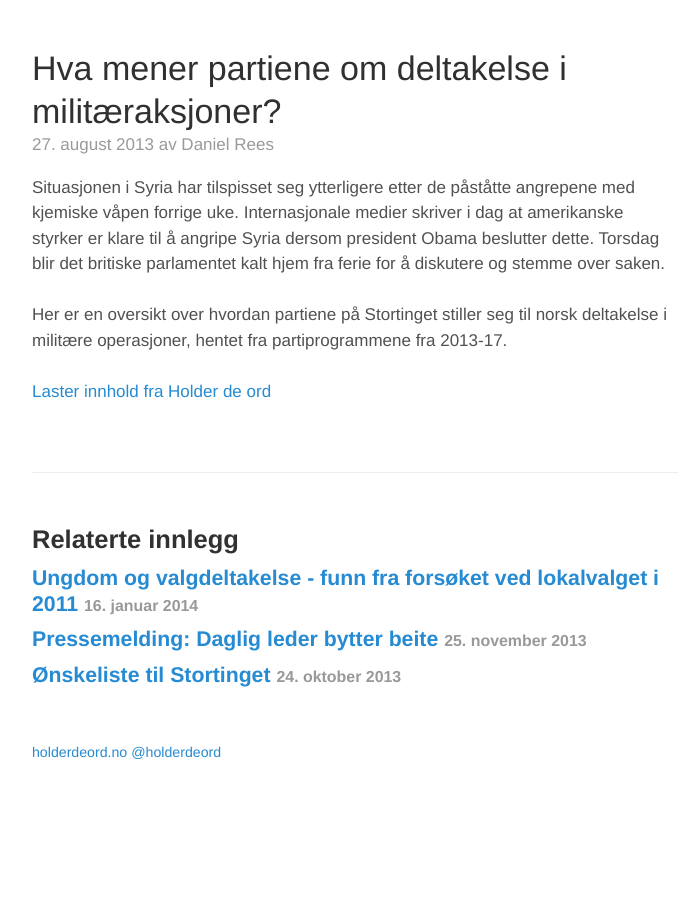
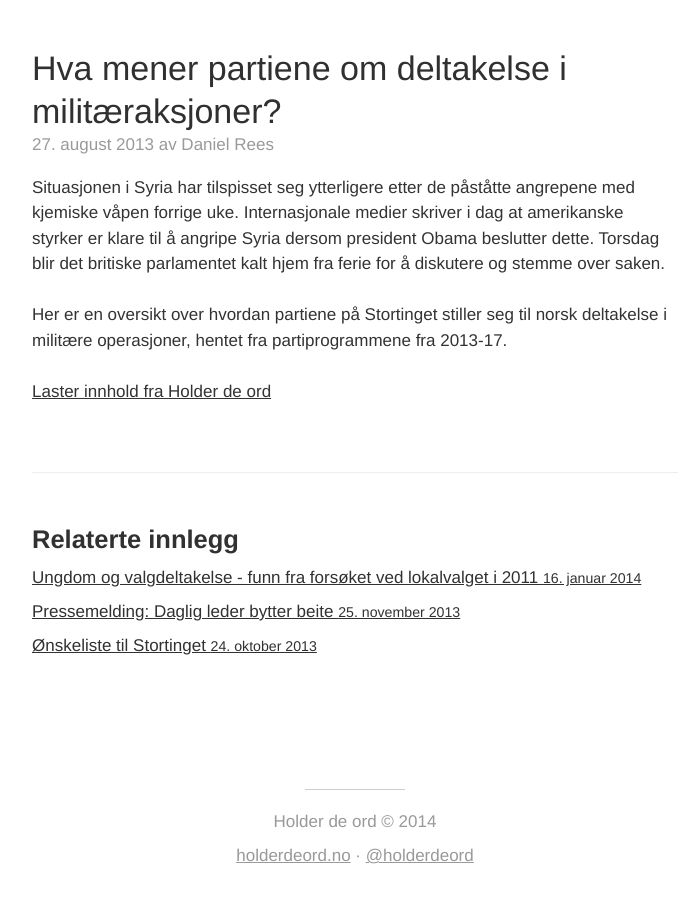
Before and after one commit to holderdeord/hdo-blog, a Jekyll site: the page built from _posts/2013-08-27-hva-mener-partiene-om-deltakelse-i.html, in a window 1280 px wide, cut to the strip 237-1156 px from the top of the page. Shown: the top 903 px of the strip, without its empty margins (285-982 px from the left). Built offline with Jekyll 4.4.1, drawn with Linux system fonts in a browser that asks for light colours; nearby versions of some CDN libraries; a script that is not in the unit is left out; before the commit the page ends 1002 px from its top, so only the background shows below that.

Commit message:
Added archive. Displaying archive on front page. Displaying only one post on the front page. Updating style.

```diff
--- a/_config.yml
+++ b/_config.yml
@@ -6,7 +6,7 @@
 title:            Holder de ord
 tagline:          Blogg
 url:              https://holderdeord.github.io/hdo-blog
-paginate:         3
+paginate:         1
 paginate_path:    "page/:num"
 baseurl:          "/"
 author:
--- a/_includes/footer.html
+++ b/_includes/footer.html
@@ -1,6 +1,7 @@
-<footer class="footer">
-  <small>
-    <a href="{{ site.author.url }}" alt="Holder de ord">holderdeord.no</a>
-    <a href="https://twitter.com/{{ site.author.twitter }}/" alt="{{ site.title }} på Twitter">@{{ site.author.twitter }}</a>
-  </small>
+<footer class="site-footer">
+    <h5>Holder de ord &copy; 2014</h5>
+    <div>
+      <a href="{{ site.author.url }}" alt="Holder de ord">holderdeord.no</a> ·
+      <a href="https://twitter.com/{{ site.author.twitter }}/" alt="{{ site.title }} på Twitter">@{{ site.author.twitter }}</a>
+    </div>
 </footer>
--- a/public/css/poole.css
+++ b/public/css/poole.css
@@ -61,29 +61,14 @@
 }
 
 body {
-  color: #515151;
-  background-color: #fff;
+  color: #333;
   -webkit-text-size-adjust: 100%;
       -ms-text-size-adjust: 100%;
 }
 
 /* No `:visited` state is required by default (browsers will use `a`) */
 a {
-  color: #268bd2;
-  text-decoration: none;
-}
-a strong {
   color: inherit;
-}
-/* `:focus` is linked to `:hover` for basic accessibility */
-a:hover,
-a:focus {
-  text-decoration: underline;
-}
-
-/* We do not want to indicate functionality with color alone, now do we */
-p a {
-  text-decoration: underline;
 }
 
 /* Headings */
@@ -359,7 +344,13 @@
 .post-title,
 .post-title a {
   color: #303030;
+  text-decoration: none;
 }
+
+.post-title a:hover {
+  text-decoration: underline;
+}
+
 .page-title,
 .post-title {
   margin-top: 0;
@@ -385,17 +376,7 @@
 }
 .related-posts h3 {
   margin-top: 0;
-}
-.related-posts li small {
-  font-size: 75%;
-  color: #999;
-}
-.related-posts li a:hover {
-  color: #268bd2;
-  text-decoration: none;
-}
-.related-posts li a:hover small {
-  color: inherit;
+  font: inherit;
 }
 
 
@@ -430,6 +411,54 @@
   background-color: #f5f5f5;
 }
 
+.postarchive h2 {
+  margin-left: 150px;
+  font-weight: 300;
+  font-size: 2rem;
+}
+
+.postarchive-post {
+  position: relative;
+  padding-left: 150px;
+  padding-bottom: 10px;
+}
+
+.postarchive-post time {
+  position: absolute;
+  left: 0;
+  top: 3px;
+  width: 130px;
+  text-align: right;
+  color: #999;
+}
+.postarchive-post a {
+  color: inherit;
+  font-weight: 500;
+}
+
+.site-footer {
+  display: block;
+  position: relative;
+  margin: 100px 0 50px 0;
+  text-align: center;
+  color: #999;
+}
+.site-footer:after {
+  content: "";
+  position: absolute;
+  width: 100px;
+  margin-left: -50px;
+  left: 50%;
+  top: -20px;
+  height: 1px;
+  background: #ccc;
+}
+.site-footer h5 {
+  color: inherit;
+  font: inherit;
+}
+
+
 @media (min-width: 30em) {
   .pagination {
     margin: 3rem 0;
```
Also changed, not shown: _includes/archive.html (added, +11 -0 lines), index.html (+1 -16 lines).
